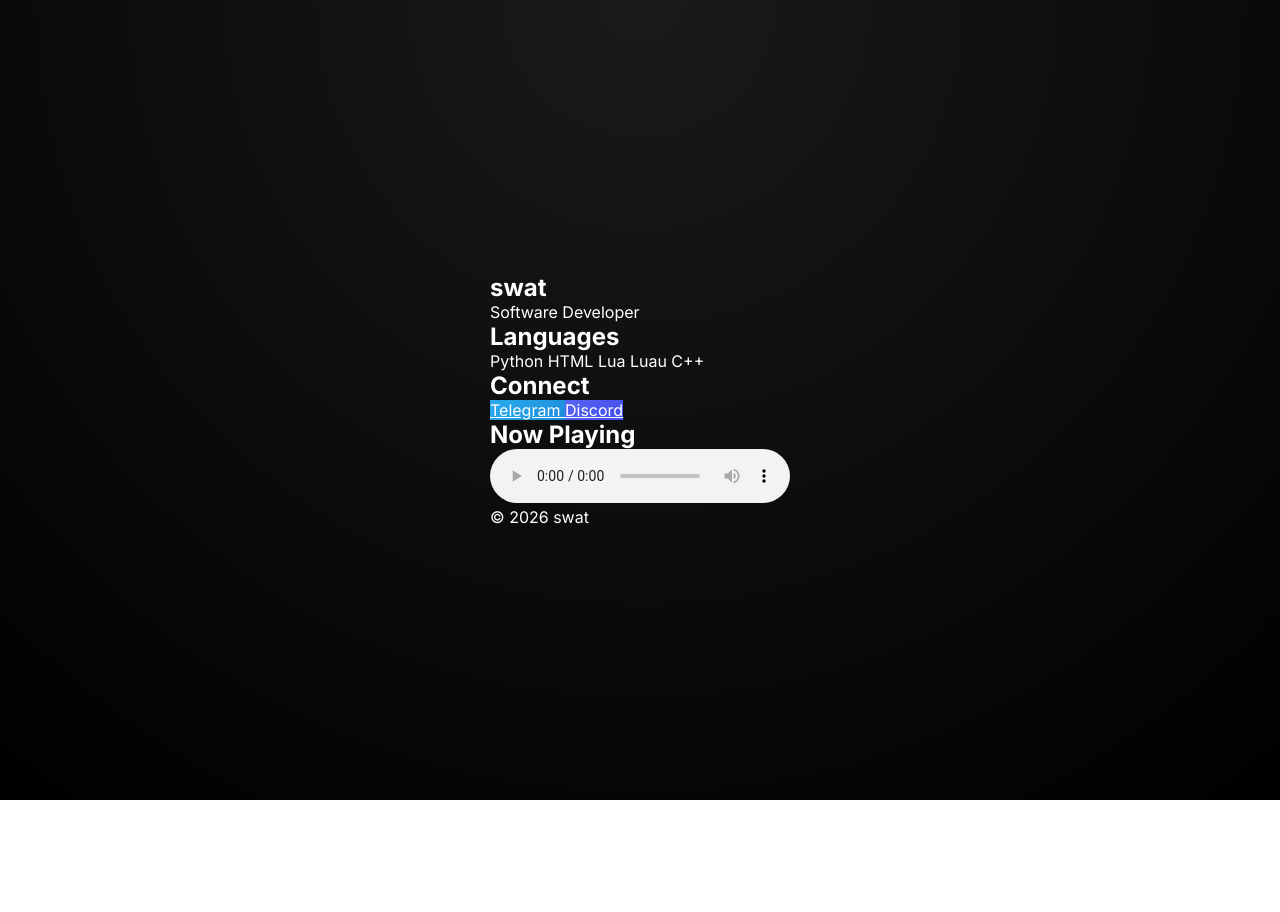
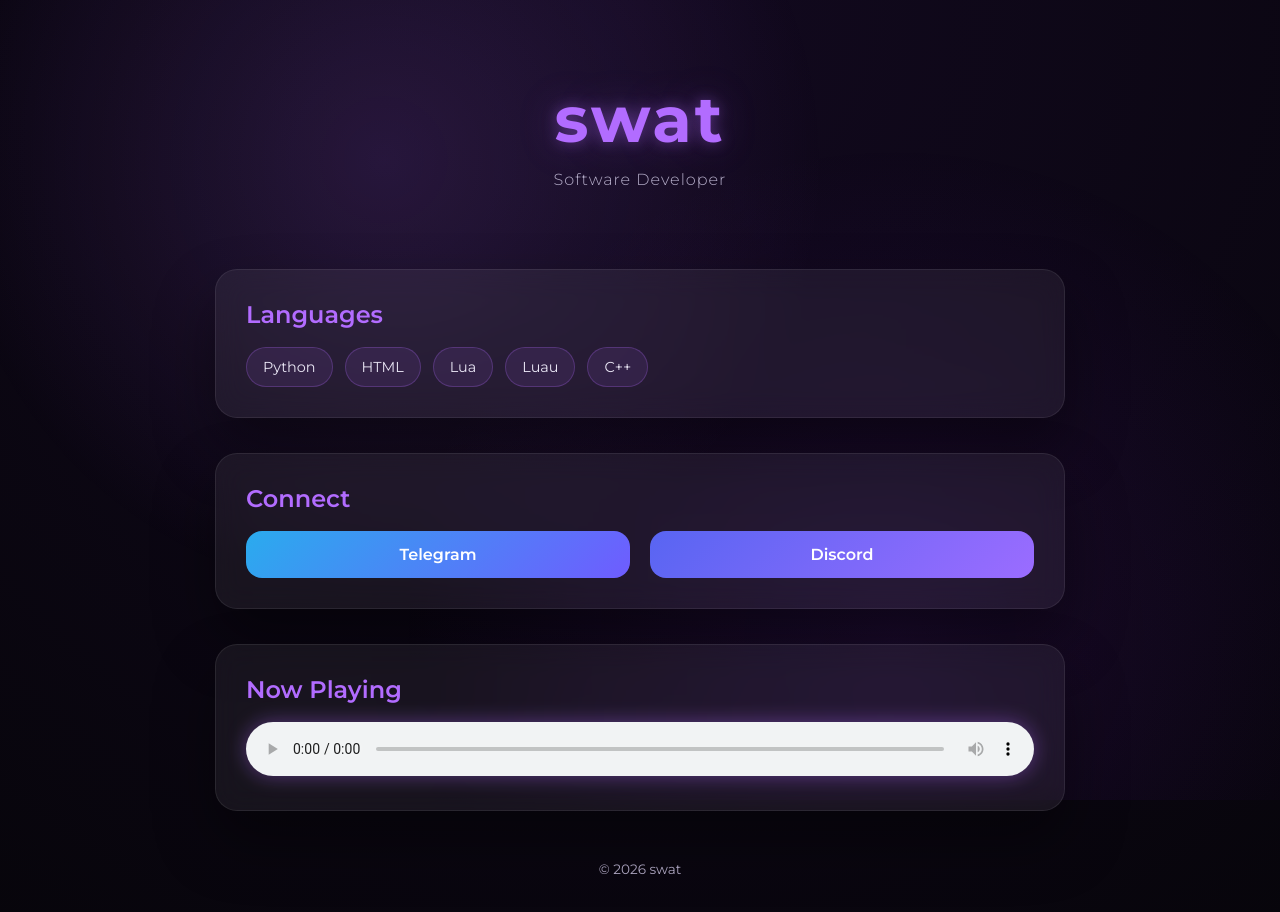
Before and after one commit to iamterrydavis/iamalawabidingcitizen, a plain HTML site: page index.html in a window 1280 px wide. Before the commit the page ends 800 px from the top, so only its background shows below. Drawn offline with Linux system fonts and the light colour scheme.

Commit message:
Update style.css

```diff
--- a/style.css
+++ b/style.css
@@ -1,110 +1,170 @@
-@import url('https://fonts.googleapis.com/css2?family=Inter:wght@300;400;600;700&display=swap');
+:root {
+    --bg: #07050b;
+    --card: rgba(255, 255, 255, 0.06);
+    --accent: #b26cff;
+    --accent-soft: rgba(178, 108, 255, 0.4);
+    --text: #eae6f5;
+    --muted: #b6aeca;
+}
 
 * {
     margin: 0;
     padding: 0;
     box-sizing: border-box;
-    font-family: 'Inter', sans-serif;
+    font-family: 'Montserrat', sans-serif;
 }
 
 body {
     min-height: 100vh;
-    background: radial-gradient(circle at top, #1a1a1a, #000000);
-    display: flex;
-    align-items: center;
-    justify-content: center;
-    color: #ffffff;
+    background: radial-gradient(circle at top, #12091f, var(--bg));
+    color: var(--text);
+    overflow-x: hidden;
 }
 
-.container {
-    background: rgba(255, 255, 255, 0.05);
-    backdrop-filter: blur(12px);
-    border-radius: 20px;
-    padding: 40px 50px;
-    text-align: center;
-    width: 100%;
-    max-width: 420px;
-    box-shadow: 0 0 40px rgba(0, 0, 0, 0.6);
-    animation: fadeIn 1s ease forwards;
+/* Ambient glow */
+.bg-glow {
+    position: fixed;
+    inset: 0;
+    background:
+        radial-gradient(circle at 30% 20%, rgba(178,108,255,0.15), transparent 40%),
+        radial-gradient(circle at 70% 80%, rgba(138,43,226,0.12), transparent 45%);
+    pointer-events: none;
+    z-index: 0;
 }
 
-.name {
-    font-size: 3rem;
-    font-weight: 700;
-    letter-spacing: 2px;
-    text-transform: lowercase;
+.page {
+    position: relative;
+    z-index: 1;
+    max-width: 900px;
+    margin: auto;
+    padding: 80px 25px 60px;
 }
 
-.subtitle {
-    color: #b0b0b0;
-    margin-top: 5px;
-    margin-bottom: 25px;
-    font-weight: 300;
+/* HERO */
+.hero {
+    text-align: center;
+    margin-bottom: 80px;
 }
 
-.languages {
+.hero-name {
+    font-size: 4rem;
+    font-weight: 700;
+    letter-spacing: 3px;
+}
+
+.glow-text {
+    color: var(--accent);
+    text-shadow:
+        0 0 15px var(--accent-soft),
+        0 0 40px rgba(178,108,255,0.25);
+}
+
+.hero-subtitle {
+    margin-top: 12px;
+    color: var(--muted);
+    font-weight: 300;
+    letter-spacing: 1px;
+}
+
+/* CARDS */
+.card {
+    background: var(--card);
+    border: 1px solid rgba(255,255,255,0.08);
+    backdrop-filter: blur(14px);
+    border-radius: 22px;
+    padding: 30px;
+    margin-bottom: 35px;
+    box-shadow: 0 30px 60px rgba(0,0,0,0.4);
+    animation: fadeUp 0.8s ease forwards;
+}
+
+.card h2 {
+    margin-bottom: 18px;
+    font-weight: 600;
+    color: var(--accent);
+}
+
+/* SKILLS */
+.skills {
     display: flex;
     flex-wrap: wrap;
-    gap: 10px;
-    justify-content: center;
-    margin-bottom: 30px;
+    gap: 12px;
 }
 
-.languages span {
-    background: rgba(255, 255, 255, 0.08);
-    padding: 8px 14px;
+.skills span {
+    padding: 10px 16px;
     border-radius: 999px;
-    font-size: 0.85rem;
-    transition: transform 0.2s ease, background 0.2s ease;
+    background: rgba(178,108,255,0.1);
+    border: 1px solid rgba(178,108,255,0.25);
+    font-size: 0.9rem;
+    transition: transform 0.25s ease, box-shadow 0.25s ease;
 }
 
-.languages span:hover {
-    transform: translateY(-3px);
-    background: rgba(255, 255, 255, 0.15);
+.skills span:hover {
+    transform: translateY(-4px);
+    box-shadow: 0 0 18px rgba(178,108,255,0.4);
 }
 
-.buttons {
+/* SOCIAL */
+.social-buttons {
     display: flex;
-    gap: 15px;
-    justify-content: center;
-    margin-bottom: 30px;
+    gap: 20px;
+    flex-wrap: wrap;
 }
 
-.btn {
+.social-btn {
+    flex: 1;
+    text-align: center;
+    padding: 14px;
+    border-radius: 16px;
+    font-weight: 600;
     text-decoration: none;
-    padding: 12px 22px;
-    border-radius: 12px;
-    font-weight: 600;
-    transition: transform 0.2s ease, box-shadow 0.2s ease, background 0.2s ease;
+    color: white;
+    transition: transform 0.25s ease, box-shadow 0.25s ease;
 }
 
 .telegram {
-    background: linear-gradient(135deg, #2aabee, #1c8dd9);
-    color: white;
+    background: linear-gradient(135deg, #2aabee, #6f5cff);
 }
 
 .discord {
-    background: linear-gradient(135deg, #5865F2, #404EED);
-    color: white;
+    background: linear-gradient(135deg, #5865f2, #9b6cff);
 }
 
-.btn:hover {
-    transform: translateY(-4px);
-    box-shadow: 0 10px 25px rgba(0, 0, 0, 0.4);
+.social-btn:hover {
+    transform: translateY(-5px);
+    box-shadow: 0 15px 35px rgba(0,0,0,0.45);
 }
 
-.music-player audio {
+/* AUDIO */
+audio {
     width: 100%;
-    margin-top: 10px;
+    filter: drop-shadow(0 0 10px rgba(178,108,255,0.4));
 }
 
-@keyframes fadeIn {
+/* FOOTER */
+footer {
+    text-align: center;
+    margin-top: 50px;
+    color: var(--muted);
+    font-size: 0.85rem;
+}
+
+/* ANIMATIONS */
+@keyframes fadeUp {
     from {
         opacity: 0;
-        transform: translateY(15px);
+        transform: translateY(20px);
     }
     to {
         opacity: 1;
         transform: translateY(0);
     }
 }
+
+/* MOBILE */
+@media (max-width: 600px) {
+    .hero-name {
+        font-size: 3rem;
+    }
+}
```
